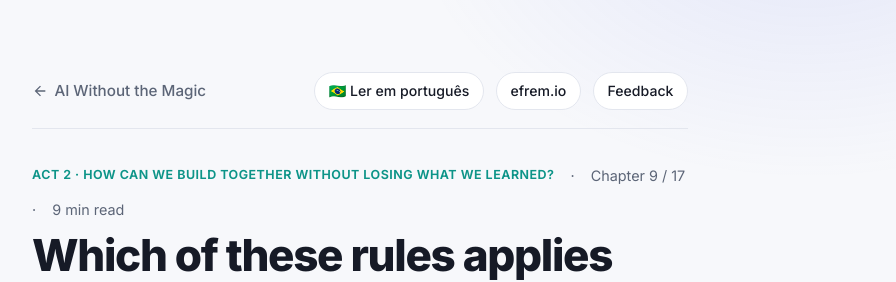
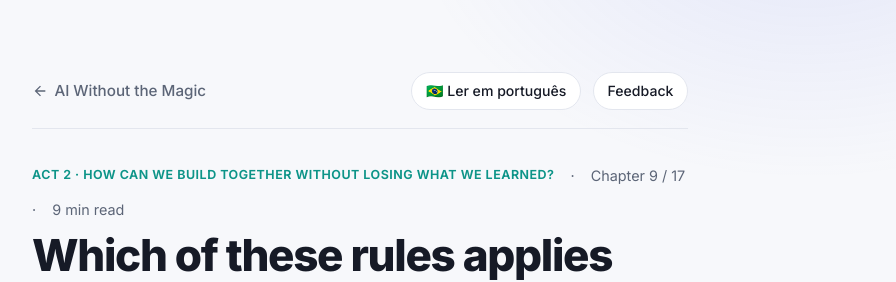
Before and after one commit to efremfilho/efrem.io, a Jekyll site: the page built from _guia/en/09-retrieve-before-answering.md, in a window 1280 px wide and 900 px high. Shown: the top 282 px of the window, without its empty margins (280-1176 px from the left). Built offline with Jekyll 4.4.1, drawn with Linux system fonts in a browser that asks for light colours.

Commit message:
fix(guia): tira o botão efrem.io da navegação dos capítulos
Com o feedback, a navegação ficou carregada. Ficam só o idioma e o
feedback; a volta ao índice continua no link da esquerda.

Co-Authored-By: Claude Opus 5.5 <noreply@anthropic.com>
Claude-Session: https://claude.ai/code/session_01B2aXUckQeb5AhjJFxxYiVm

```diff
--- a/_layouts/guia.html
+++ b/_layouts/guia.html
@@ -28,7 +28,6 @@ layout: default
 	</a>
 	<div class="nav-right">
 		{% if sibling %}<a href="{{ sibling.url }}" class="chip" hreflang="{{ sibling.lang }}">{{ t.other_flag }} {{ t.other_lang }}</a>{% endif %}
-		<a href="/" class="chip">efrem.io</a>
 		{% include guia/feedback.html %}
 	</div>
 </nav>
```
